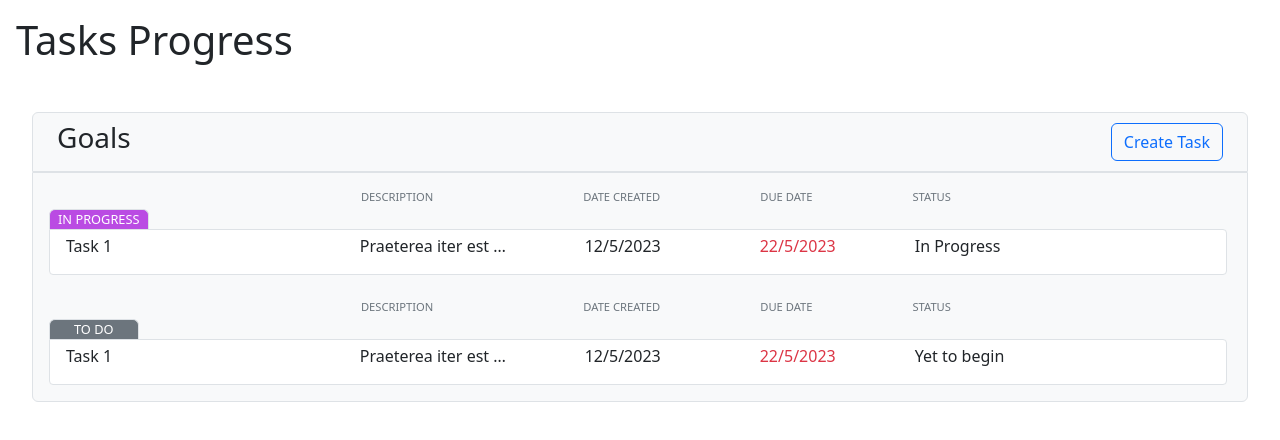
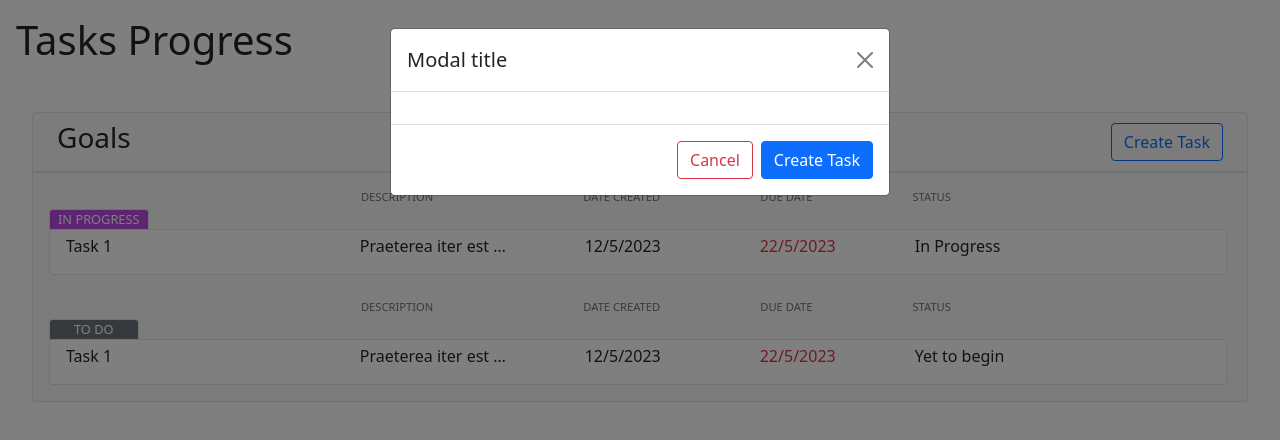
Before and after one commit to Benedictteo05/Personal, a plain HTML site: page index.html in a window 1280 px wide. Both pictures are taken after a click on the button "Create Task". Drawn offline with nearby package versions, Linux system fonts and the light colour scheme.

Commit message:
Update index.html

```diff
--- a/index.html
+++ b/index.html
@@ -4,8 +4,9 @@
     <meta charset="UTF-8">
     <meta http-equiv="X-UA-Compatible" content="IE=edge">
     <meta name="viewport" content="width=device-width, initial-scale=1.0">
-    <link rel="stylesheet" href="https://cdn.jsdelivr.net/npm/bootstrap@5.2.3/dist/css/bootstrap.min.css">
-    <script src="https://cdn.jsdelivr.net/npm/bootstrap@5.2.3/dist/js/bootstrap.bundle.min.js"></script>
+    <link href="https://cdn.jsdelivr.net/npm/bootstrap@5.0.2/dist/css/bootstrap.min.css" rel="stylesheet" integrity="sha384-EVSTQN3/azprG1Anm3QDgpJLIm9Nao0Yz1ztcQTwFspd3yD65VohhpuuCOmLASjC" crossorigin="anonymous">
+    <script src="https://cdn.jsdelivr.net/npm/bootstrap@5.0.2/dist/js/bootstrap.bundle.min.js" integrity="sha384-MrcW6ZMFYlzcLA8Nl+NtUVF0sA7MsXsP1UyJoMp4YLEuNSfAP+JcXn/tWtIaxVXM" crossorigin="anonymous"></script>
+    <!-- <script src="https://cdn.tailwindcss.com"></script> -->
     <title>Task Progress</title>
 </head>
 <body>
@@ -13,7 +14,26 @@
     <div class="d-flex justify-content-center mt-5 w-100">
         <div id="goalsHeader" class="d-flex justify-content-between mx-4 align-items-center px-4 py-2 bg-light rounded-top border" style="width: 95vw;">
             <h3>Goals</h3>
-            <button class="btn btn-outline-primary">Create Task</button>
+            <button class="btn btn-outline-primary" data-bs-toggle="modal" data-bs-target="#createTasksModal">Create Task</button>
+            <div class="modal fade" id="createTasksModal" tabindex="-1" aria-labelledby="createTasksModalLabel" aria-hidden="true">
+                <div class="modal-dialog">
+                  <div class="modal-content">
+                    <div class="modal-header">
+                      <h5 class="modal-title" id="createTasksModalLabel">Modal title</h5>
+                      <button type="button" class="btn-close" data-bs-dismiss="modal" aria-label="Close"></button>
+                    </div>
+                    <div class="modal-body">
+                        <form action="#">
+
+                        </form>
+                    </div>
+                    <div class="modal-footer">
+                      <button type="button" class="btn btn-outline-danger" data-bs-dismiss="modal">Cancel</button>
+                      <button type="button" class="btn btn-primary">Create Task</button>
+                    </div>
+                  </div>
+                </div>
+              </div>
         </div>
     </div>
     <div class="d-flex justify-content-center w-100">
```
